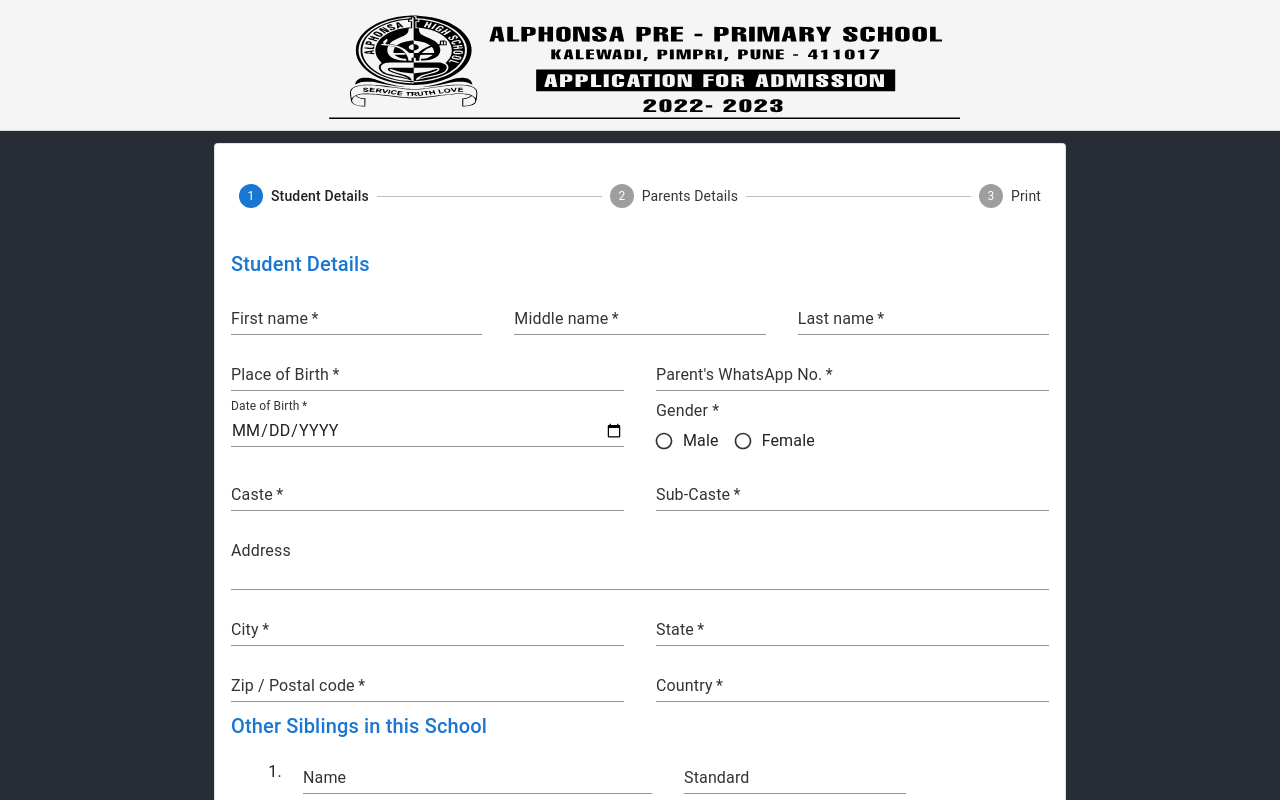
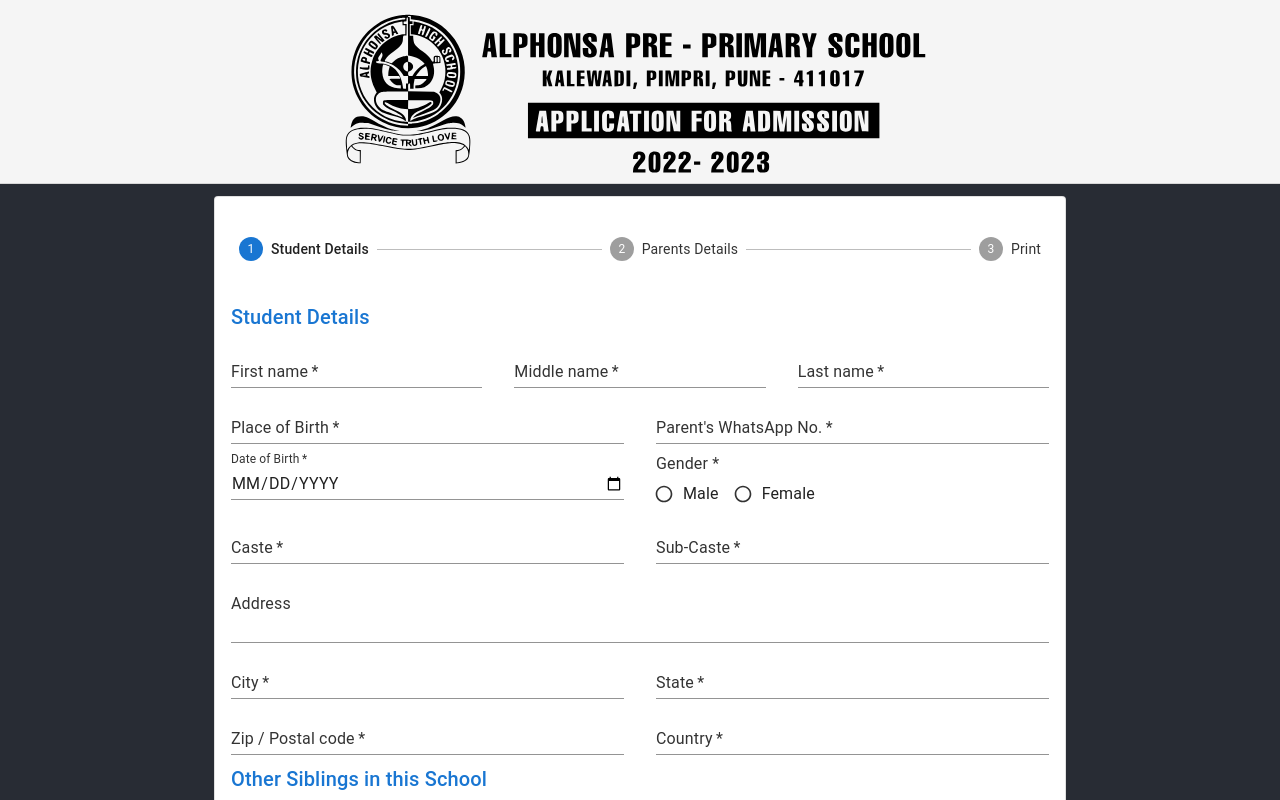
Before and after one commit to devanandgalande/school-admission-client, a React (Create React App) app: page / in a window 1280 px wide. Shown: the top 800 px of the page. Built offline with nearby package versions, Linux system fonts and the light colour scheme.

Commit message:
changed logo viewport

```diff
--- a/src/index.css
+++ b/src/index.css
@@ -39,7 +39,7 @@
 }
 
 .svg {
-  width: 50vmax;
+  width: 50rem;
   max-width: -webkit-fill-available;
   max-width: stretch;
 }
```
Also changed, not shown: src/logo_only.svg.
